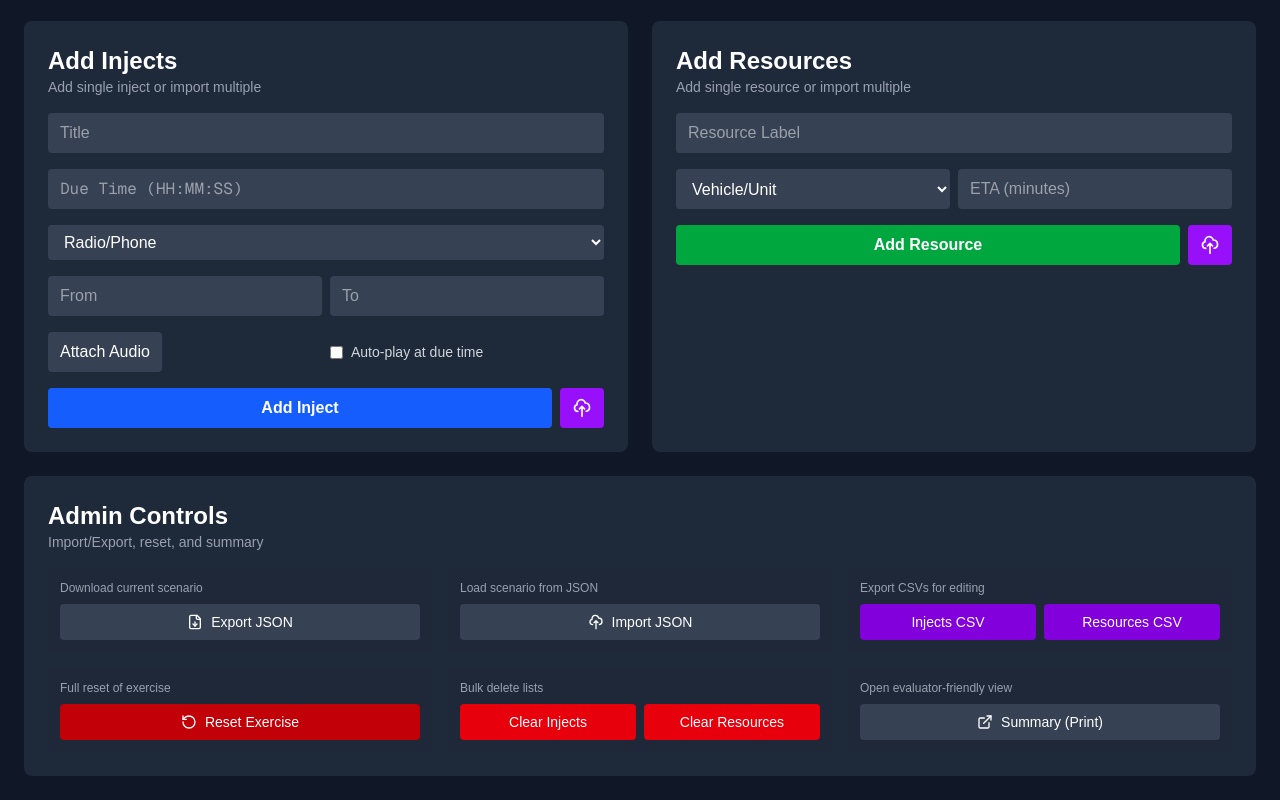
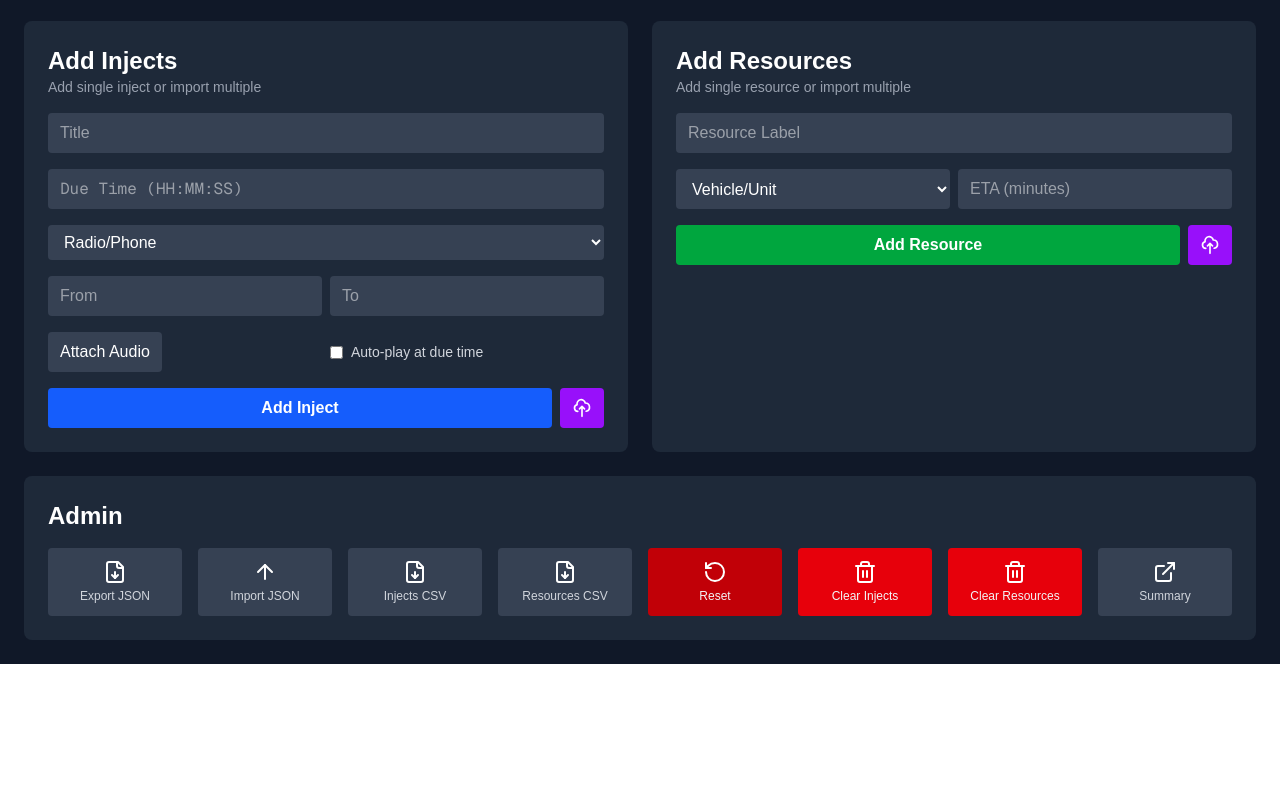
Before and after one commit to Mark-charles/Excon-Dashboard, a Next.js app: page /dashboard in a window 1280 px wide. Shown: the part 1297-2097 px from the top of the page. After the commit the page ends 1961 px from the top, so only its background shows below. Built offline with nearby package versions, Linux system fonts and the light colour scheme.

Commit message:
dashboard: simplify to single-view (remove roles), streamline Admin panel with icon buttons aligned to other sections

```diff
--- a/app/dashboard/page.tsx
+++ b/app/dashboard/page.tsx
@@ -37,16 +37,8 @@ export default function Dashboard() {
   const setControllerName = useDashboardStore(s => s.setControllerName)
   const exerciseFinishTime = useDashboardStore(s => s.exerciseFinishTime)
   const setExerciseFinishTime = useDashboardStore(s => s.setExerciseFinishTime)
-  // Roles + edit lock (local-only). Admin always editable; operators obey edit lock; viewers are read-only.
-  const [role, setRole] = useState<string>(() => {
-    if (typeof window === 'undefined') return 'admin'
-    return localStorage.getItem('excon-role') || 'admin'
-  })
-  const [editLock, setEditLock] = useState<boolean>(() => {
-    if (typeof window === 'undefined') return false
-    return (localStorage.getItem('excon-edit-lock') || 'false') === 'true'
-  })
-  const canEdit = role === 'admin' || (role === 'operator' && !editLock)
+  // Simplified: single unified view (no roles/locks)
+  const canEdit = true
 
   // Stable callback functions for ExerciseHeader
   const handleExerciseNameChange = useCallback((value: string) => {
@@ -158,15 +150,7 @@ export default function Dashboard() {
     return () => unsub()
   }, [])
 
-  // Listen for role/lock changes via storage (e.g., Admin page)
-  useEffect(() => {
-    const onStorage = (e: StorageEvent) => {
-      if (e.key === "excon-role") setRole(localStorage.getItem("excon-role") || "admin")
-      if (e.key === "excon-edit-lock") setEditLock((localStorage.getItem("excon-edit-lock") || "false") === "true")
-    }
-    if (typeof window !== "undefined") window.addEventListener("storage", onStorage)
-    return () => { if (typeof window !== "undefined") window.removeEventListener("storage", onStorage) }
-  }, [])
+  // Roles removed; no role or edit-lock listeners
 
 
 
@@ -1460,28 +1444,20 @@ const getInjectTypeTextColor = (type: InjectType): string => {
       {/* Import Modals */}
       {/* Admin / Setup Controls */}
       <div className="mt-6 bg-gray-800 rounded-lg p-6">
-        <div className="mb-4">
-          <h3 className="text-2xl font-bold text-white">Admin Controls</h3>
-          <p className="text-sm text-gray-400">Import/Export, reset, and summary</p>
-        </div>
-        <div className="grid grid-cols-1 md:grid-cols-2 xl:grid-cols-3 gap-4">
+        <h3 className="text-2xl font-bold text-white mb-4">Admin</h3>
+        <div className="grid grid-cols-4 md:grid-cols-8 gap-4">
           {/* Export JSON */}
-          <div className="bg-gray-800/60 rounded p-3">
-            <div className="text-xs text-gray-400 mb-2">Download current scenario</div>
           <button
             onClick={saveScenarioJSON}
-              className="w-full px-3 py-2 text-sm bg-gray-700 hover:bg-gray-600 text-white rounded flex items-center justify-center gap-2 disabled:opacity-50"
-              disabled={!canEdit}
+            className="flex flex-col items-center justify-center p-3 rounded bg-gray-700 hover:bg-gray-600 text-white"
             title="Export scenario to JSON"
           >
-              <FileDown className="w-4 h-4" />
-              <span>Export JSON</span>
-            </button>
-          </div>
+            <FileDown className="w-6 h-6" />
+            <span className="mt-1 text-xs text-gray-300">Export JSON</span>
+          </button>
 
           {/* Import JSON */}
-          <div className="bg-gray-800/60 rounded p-3">
-            <div className="text-xs text-gray-400 mb-2">Load scenario from JSON</div>
+          <>
             <input
               ref={scenarioFileInputRef}
               type="file"
@@ -1494,88 +1470,74 @@ const getInjectTypeTextColor = (type: InjectType): string => {
               }}
             />
             <button
-              onClick={() => { if (canEdit) scenarioFileInputRef.current?.click() }}
-              className="w-full px-3 py-2 text-sm bg-gray-700 hover:bg-gray-600 text-white rounded flex items-center justify-center gap-2 disabled:opacity-50"
-              disabled={!canEdit}
+              onClick={() => scenarioFileInputRef.current?.click()}
+              className="flex flex-col items-center justify-center p-3 rounded bg-gray-700 hover:bg-gray-600 text-white"
               title="Import scenario from JSON"
             >
-              <svg className="w-4 h-4" fill="none" stroke="currentColor" viewBox="0 0 24 24" aria-hidden="true">
-                <path strokeLinecap="round" strokeLinejoin="round" strokeWidth="2" d="M7 16a4 4 0 01-.88-7.903A5 5 0 1115.9 6L16 6a5 5 0 011 9.9M15 13l-3-3m0 0l-3 3m3-3v12" />
-              </svg>
-              <span>Import JSON</span>
-            </button>
-          </div>
-
-          {/* CSV exports */}
-          <div className="bg-gray-800/60 rounded p-3">
-            <div className="text-xs text-gray-400 mb-2">Export CSVs for editing</div>
-            <div className="flex items-center gap-2">
+              <ArrowUp className="w-6 h-6" />
+              <span className="mt-1 text-xs text-gray-300">Import JSON</span>
+            </button>
+          </>
+
+          {/* CSV: Injects */}
           <button
             onClick={exportInjectsImportCSV}
-                className="flex-1 px-3 py-2 text-sm bg-purple-700 hover:bg-purple-800 text-white rounded disabled:opacity-50"
-                disabled={!canEdit}
-                title="Export injects CSV for import"
-              >
-                Injects CSV
-              </button>
+            className="flex flex-col items-center justify-center p-3 rounded bg-gray-700 hover:bg-gray-600 text-white"
+            title="Export injects CSV"
+          >
+            <FileDown className="w-6 h-6" />
+            <span className="mt-1 text-xs text-gray-300">Injects CSV</span>
+          </button>
+
+          {/* CSV: Resources */}
           <button
             onClick={exportResourcesCSV}
-                className="flex-1 px-3 py-2 text-sm bg-purple-700 hover:bg-purple-800 text-white rounded disabled:opacity-50"
-                disabled={!canEdit}
+            className="flex flex-col items-center justify-center p-3 rounded bg-gray-700 hover:bg-gray-600 text-white"
             title="Export resources CSV"
           >
-                Resources CSV
-              </button>
-            </div>
-          </div>
-
-          {/* Reset and clear */}
-          <div className="bg-gray-800/60 rounded p-3">
-            <div className="text-xs text-gray-400 mb-2">Full reset of exercise</div>
+            <FileDown className="w-6 h-6" />
+            <span className="mt-1 text-xs text-gray-300">Resources CSV</span>
+          </button>
+
+          {/* Reset Exercise */}
           <button
             onClick={handleResetExercise}
-              className="w-full px-3 py-2 text-sm bg-red-700 hover:bg-red-800 text-white rounded flex items-center justify-center gap-2 disabled:opacity-50"
-              disabled={!canEdit}
+            className="flex flex-col items-center justify-center p-3 rounded bg-red-700 hover:bg-red-800 text-white"
             title="Reset entire exercise"
           >
-              <RotateCcw className="w-4 h-4" />
-              <span>Reset Exercise</span>
-            </button>
-          </div>
-          <div className="bg-gray-800/60 rounded p-3">
-            <div className="text-xs text-gray-400 mb-2">Bulk delete lists</div>
-            <div className="flex items-center gap-2">
+            <RotateCcw className="w-6 h-6" />
+            <span className="mt-1 text-xs text-gray-100">Reset</span>
+          </button>
+
+          {/* Clear Injects */}
           <button
             onClick={handleClearInjects}
-                className="flex-1 px-3 py-2 text-sm bg-red-600 hover:bg-red-700 text-white rounded disabled:opacity-50"
-                disabled={!canEdit}
+            className="flex flex-col items-center justify-center p-3 rounded bg-red-600 hover:bg-red-700 text-white"
             title="Delete all injects"
           >
-                Clear Injects
-              </button>
+            <Trash2 className="w-6 h-6" />
+            <span className="mt-1 text-xs text-gray-100">Clear Injects</span>
+          </button>
+
+          {/* Clear Resources */}
           <button
             onClick={handleClearResources}
-                className="flex-1 px-3 py-2 text-sm bg-red-600 hover:bg-red-700 text-white rounded disabled:opacity-50"
-                disabled={!canEdit}
+            className="flex flex-col items-center justify-center p-3 rounded bg-red-600 hover:bg-red-700 text-white"
             title="Delete all resources"
           >
-                Clear Resources
-              </button>
-            </div>
-          </div>
-
-          {/* Printable summary */}
-          <div className="bg-gray-800/60 rounded p-3">
-            <div className="text-xs text-gray-400 mb-2">Open evaluator-friendly view</div>
+            <Trash2 className="w-6 h-6" />
+            <span className="mt-1 text-xs text-gray-100">Clear Resources</span>
+          </button>
+
+          {/* Summary */}
           <button
             onClick={() => { if (typeof window !== 'undefined') window.open('/display/summary', 'SummaryDisplay', 'noopener,noreferrer,width=1100,height=800') }}
-              className="w-full px-3 py-2 text-sm bg-gray-700 hover:bg-gray-600 text-white rounded flex items-center justify-center gap-2"
-              title="Open printable exercise summary"
-            >
-              <ExternalLink className="w-4 h-4" />
-              <span>Summary (Print)</span>
-            </button>
-          </div>
+            className="flex flex-col items-center justify-center p-3 rounded bg-gray-700 hover:bg-gray-600 text-white"
+            title="Open printable summary"
+          >
+            <ExternalLink className="w-6 h-6" />
+            <span className="mt-1 text-xs text-gray-300">Summary</span>
+          </button>
         </div>
       </div>
 
```
Lines whose indentation alone changed are shown as unchanged.
